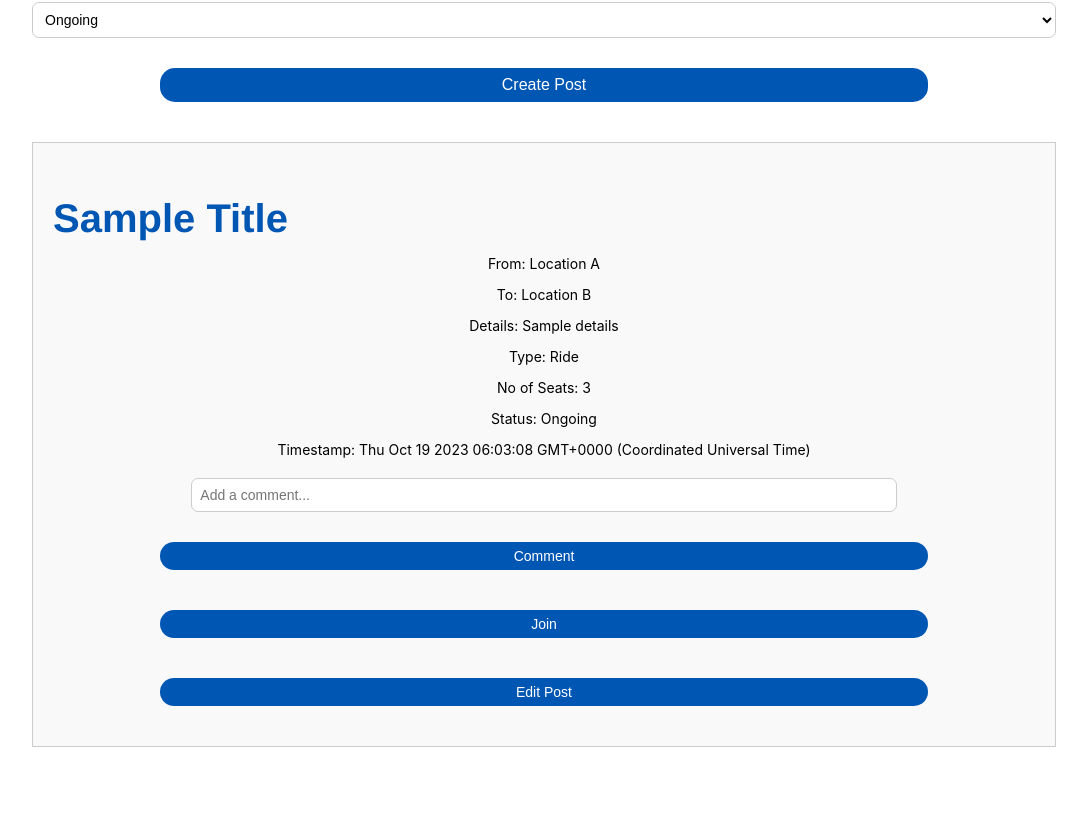
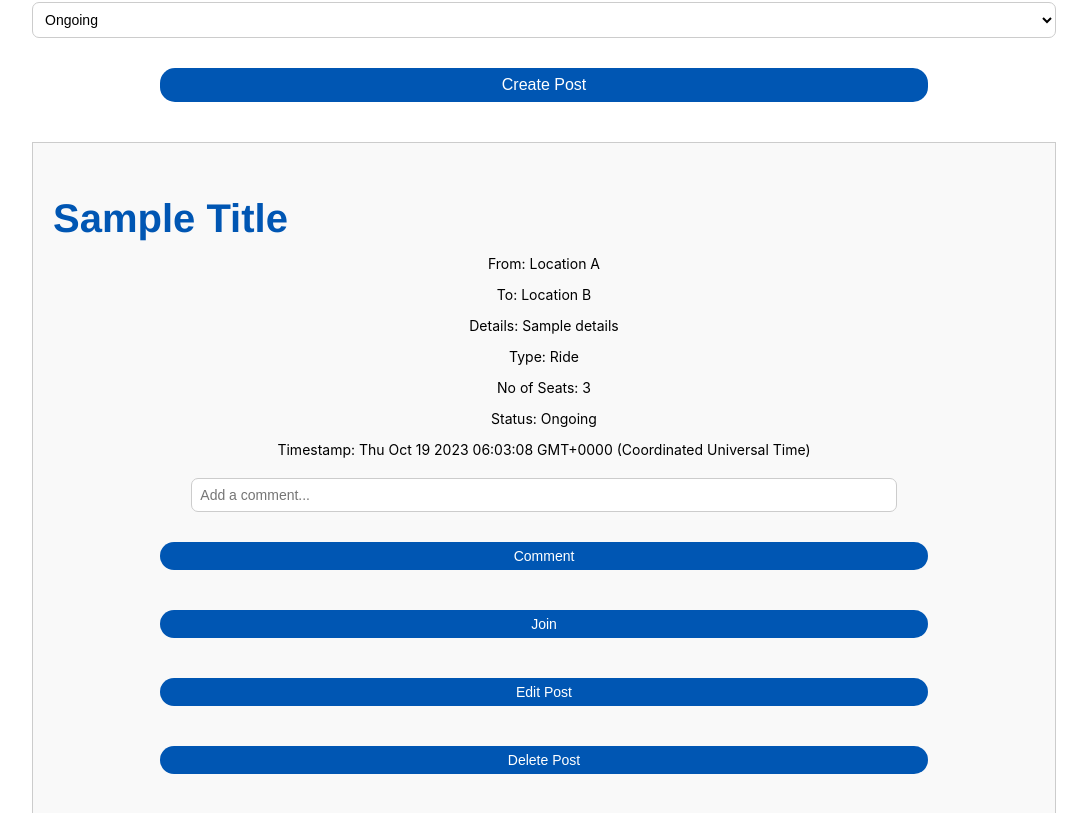
Before and after one commit to CMUSVCampuShare/frontend_js, a React (Create React App) app: page /post in a window 1280 px wide. Shown: the part 444-1257 px from the top of the page, without its empty margins (96-1183 px from the left). Before the commit the page ends 1231 px from the top, so only its background shows below. Built offline with nearby package versions, Linux system fonts and the light colour scheme.

Commit message:
added delete post logic

```diff
--- a/src/js/post.js
+++ b/src/js/post.js
@@ -79,6 +79,7 @@ const PostWall = () => {
             <button onClick={() => handleAddComment(post.postId)}>Comment</button>
             <button>Join</button>
             <button>Edit Post</button>
+            <button onClick={() => handleDeletePost(post.postId)}>Delete Post</button>
           </div>
         </div>
       </div>
@@ -106,6 +107,11 @@ const PostWall = () => {
       timestamp: new Date().toString(),
       comments: [],
     });
+  };
+
+  const handleDeletePost = (postId) => {
+    const updatedPosts = posts.filter((p) => p.postId !== postId);
+    setPosts(updatedPosts);
   };
 
   return (
```
